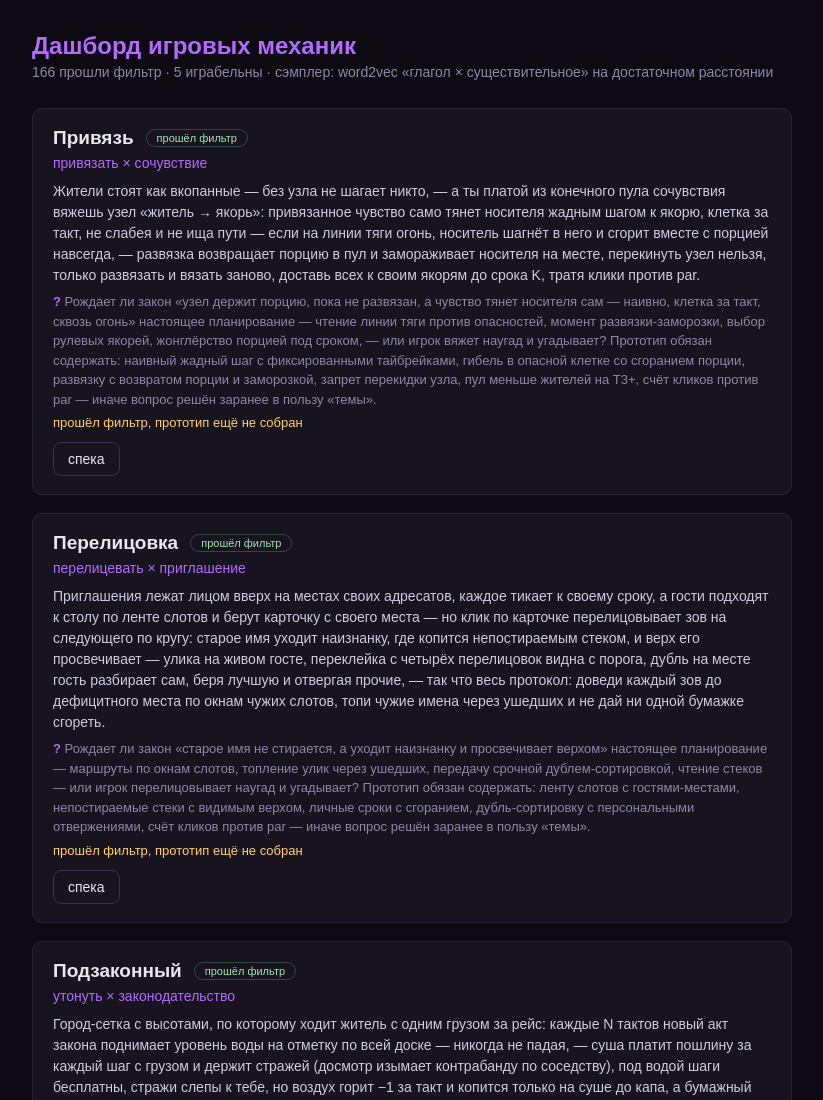
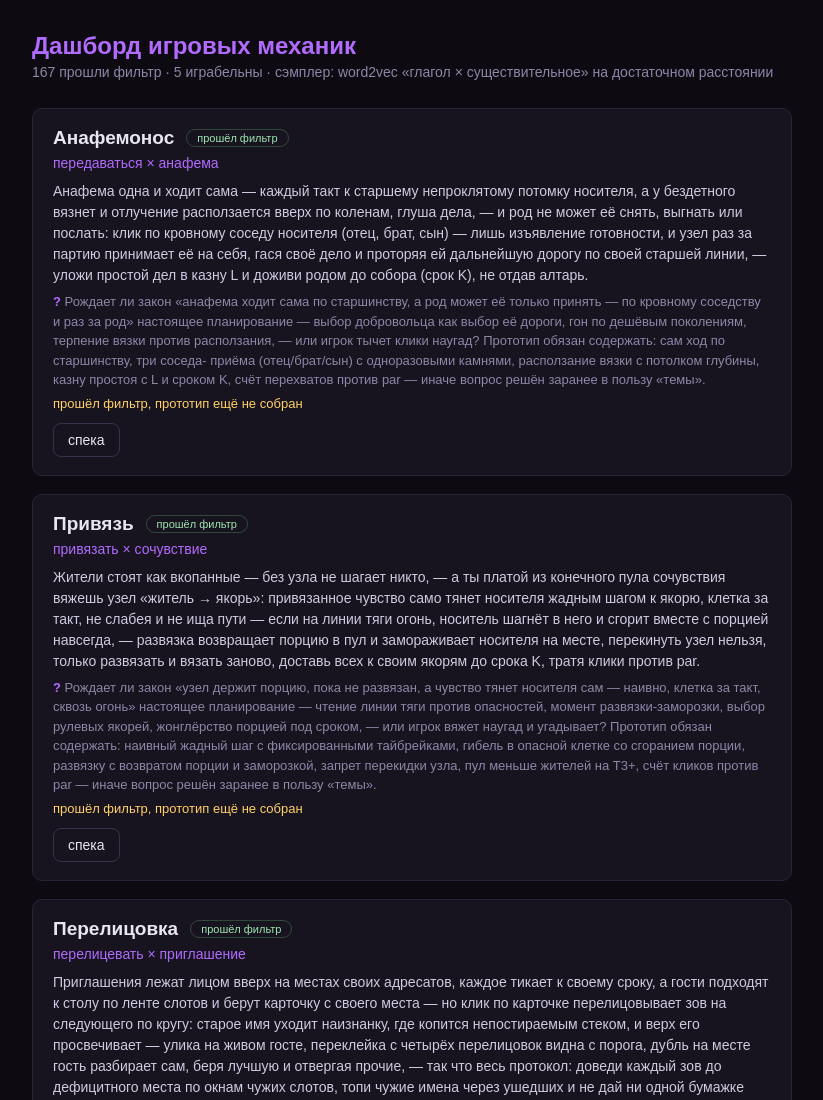
Before and after one commit to timuraiagent/idea_generator, a plain HTML site: page index.html in a window 1280 px wide. Shown: the top 1100 px of the page, without its empty margins (228-1051 px from the left). Drawn offline with Linux system fonts and the light colour scheme.

Commit message:
Анафемонос (передаваться × анафема): GO* 16/16 — одна неделимая анафема ходит по род-дереву сама: отлучённость = f(носитель, счётчик вязки), анафема идёт к старшему непроклятому потомку; приём только по кровному соседству носителя (отец = стык-развязка, брат = смена ветви, сын = нырок) + узел принимает раз за партию («род не примет дважды» — парковка и дешёвые петли убиты, камни = бюджет), перехват до счёта спасает переданного (конвертация «простой ↔ камни»), вязка формализована (лист вязнет, +1 колено/такт по прямой, провал при достижении алтаря; глубина ложе = терпимость — дерево становится картой), провал = алтарь отлучён или простой > L; правки №9/№11/№12/№14 (сырой проваливал №14: безлимитные перехваты = парковка); par {1,3,4,3,6} — BFS до HTML; веб-чек — прямого аналога нет (hot potato без структуры, Rogue Legacy — черты не ходят сами); разводы: death-stamp/footsteps/cuckoo/puntout; боты window.CURSEBEARER; индекс+дашборд
Co-Authored-By: Claude Fable 5.2 <noreply@anthropic.com>

```diff
--- a/index.html
+++ b/index.html
@@ -28,8 +28,18 @@
 <body>
 <main>
   <h1>Дашборд игровых механик</h1>
-  <p class="stats">166 прошли фильтр · 5 играбельны · сэмплер: word2vec «глагол × существительное» на достаточном расстоянии</p>
+  <p class="stats">167 прошли фильтр · 5 играбельны · сэмплер: word2vec «глагол × существительное» на достаточном расстоянии</p>
 
+  <article class="card">
+    <header><h2>Анафемонос</h2><span class="chip">прошёл фильтр</span></header>
+    <div class="pair">передаваться × анафема<span class="sim"></span></div>
+    <p class="rule">Анафема одна и ходит сама — каждый такт к старшему непроклятому потомку носителя, а у бездетного вязнет и отлучение расползается вверх по коленам, глуша дела, — и род не может её снять, выгнать или послать: клик по кровному соседу носителя (отец, брат, сын) — лишь изъявление готовности, и узел раз за партию принимает её на себя, гася своё дело и проторяя ей дальнейшую дорогу по своей старшей линии, — уложи простой дел в казну L и доживи родом до собора (срок K), не отдав алтарь.</p>
+    <p class="q">Рождает ли закон «анафема ходит сама по старшинству, а род может её только принять — по кровному соседству и раз за род» настоящее планирование — выбор добровольца как выбор её дороги, гон по дешёвым поколениям, терпение вязки против расползания, — или игрок тычет клики наугад? Прототип обязан содержать: сам ход по старшинству, три соседа- приёма (отец/брат/сын) с одноразовыми камнями, расползание вязки с потолком глубины, казну простоя с L и сроком K, счёт перехватов против par — иначе вопрос решён заранее в пользу «темы».</p>
+    <div class="note">прошёл фильтр, прототип ещё не собран</div>
+    <nav>
+      <a href="mechanics/cursebearer/spec.md">спека</a>
+    </nav>
+  </article>
   <article class="card">
     <header><h2>Привязь</h2><span class="chip">прошёл фильтр</span></header>
     <div class="pair">привязать × сочувствие<span class="sim"></span></div>
```
Also changed, not shown: 3 other files.
